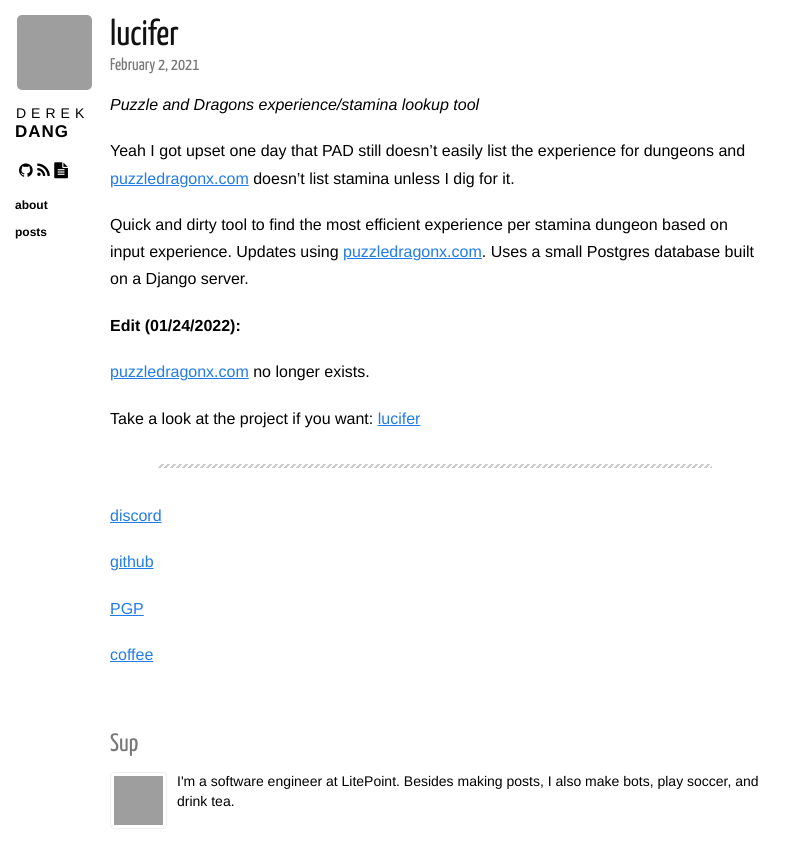
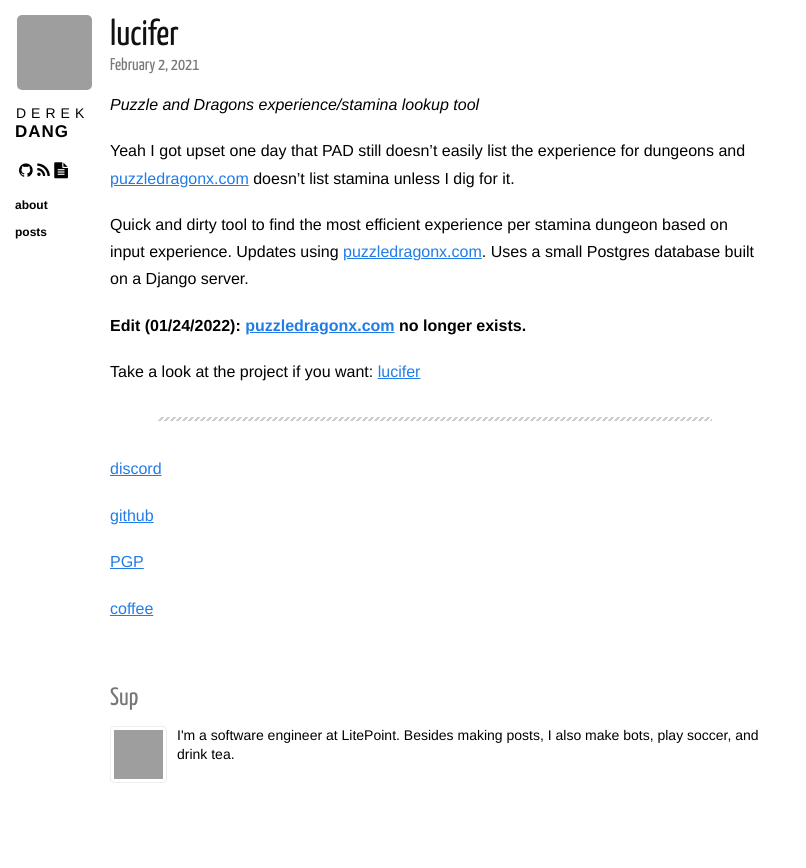
Before and after one commit to dqdang/dqdang.github.io, a Jekyll site: the page built from _posts/2021-02-02-lucifer.markdown, in a window 1280 px wide. Shown: the top 868 px of the page, without its empty margins (0-806 px from the left). Built offline with Jekyll 4.4.1, drawn with Linux system fonts in a browser that asks for light colours; nearby versions of some CDN libraries; grey boxes are pictures that could not be loaded.

Commit message:
Fix formatting issues

```diff
--- a/_posts/2021-02-02-lucifer.markdown
+++ b/_posts/2021-02-02-lucifer.markdown
@@ -11,9 +11,7 @@ Yeah I got upset one day that PAD still doesn't easily list the experience for d
 Quick and dirty tool to find the most efficient experience per stamina dungeon based on input experience. Updates using [puzzledragonx.com][puzzledragonx.com]. Uses a small Postgres database built on a Django server.
 
 
-**Edit (01/24/2022):**
-
-[puzzledragonx.com][puzzledragonx.com] no longer exists.
+**Edit (01/24/2022): [puzzledragonx.com][puzzledragonx.com] no longer exists.**
 
 Take a look at the project if you want:
 [lucifer][lucifer]
```
